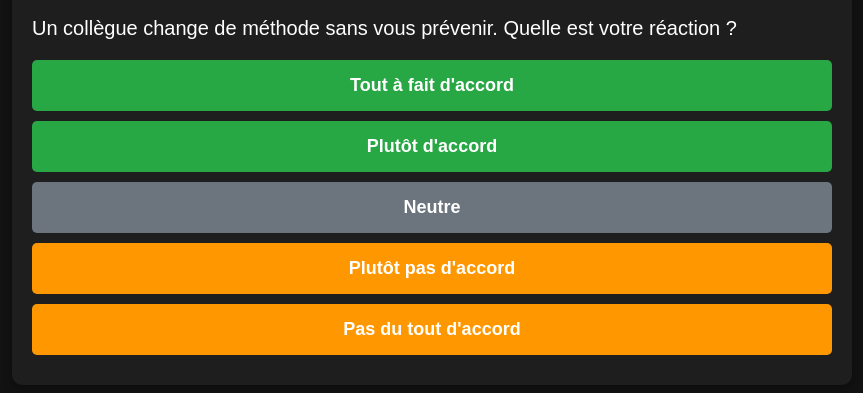
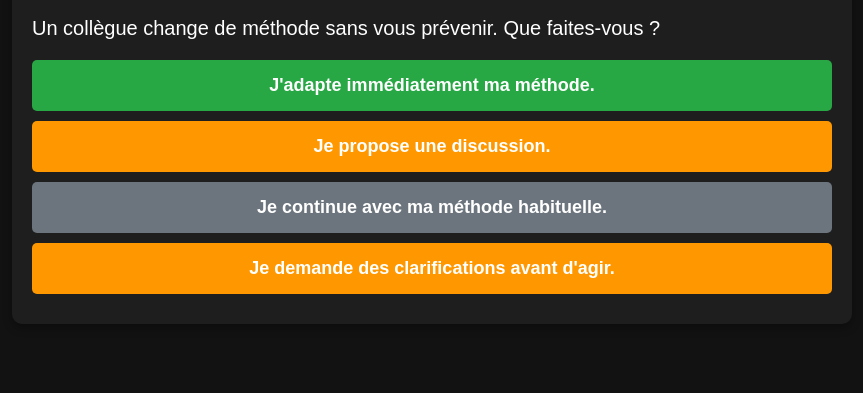
Before and after one commit to pumagic/igael, a plain HTML site: page index.html in a window 1280 px wide. Shown: the part 91-484 px from the top of the page, without its empty margins (208-1071 px from the left). Drawn offline with Linux system fonts and the light colour scheme.

Commit message:
Update index.html

```diff
--- a/index.html
+++ b/index.html
@@ -5,18 +5,17 @@
     <meta name="viewport" content="width=device-width, initial-scale=1.0">
     <title>Test d'adaptation au changement</title>
     <style>
-        /* Style global */
         body {
             font-family: Arial, sans-serif;
-            background-color: #121212; /* Fond sombre */
-            color: #ffffff; /* Texte clair */
+            background-color: #121212;
+            color: #ffffff;
             margin: 0;
             padding: 20px;
         }
         .card {
             max-width: 800px;
             margin: 0 auto;
-            background: #1e1e1e; /* Fond légèrement plus clair */
+            background: #1e1e1e;
             padding: 20px;
             border-radius: 10px;
             box-shadow: 0 4px 10px rgba(0, 0, 0, 0.3);
@@ -26,12 +25,11 @@
             font-size: 26px;
             font-weight: bold;
             margin-bottom: 20px;
-            color: #00ff7f; /* Vert lumineux */
+            color: #00ff7f;
         }
         .question {
             font-size: 20px;
             margin: 20px 0;
-            color: #ffffff; /* Texte toujours blanc */
         }
         .answers button {
             display: block;
@@ -45,25 +43,25 @@
             font-weight: bold;
         }
         .answers button.agree {
-            background-color: #28a745; /* Vert pour accord */
-            color: #ffffff; /* Texte blanc */
+            background-color: #28a745;
+            color: #ffffff;
         }
         .answers button.agree:hover {
-            background-color: #218838; /* Vert foncé pour survol */
+            background-color: #218838;
         }
         .answers button.neutral {
-            background-color: #6c757d; /* Gris pour neutre */
-            color: #ffffff; /* Texte blanc */
+            background-color: #6c757d;
+            color: #ffffff;
         }
         .answers button.neutral:hover {
-            background-color: #5a6268; /* Gris foncé */
+            background-color: #5a6268;
         }
         .answers button.disagree {
-            background-color: #ff9800; /* Orange pour désaccord */
-            color: #ffffff; /* Texte blanc */
+            background-color: #ff9800;
+            color: #ffffff;
         }
         .answers button.disagree:hover {
-            background-color: #e68900; /* Orange foncé */
+            background-color: #e68900;
         }
         .results {
             text-align: center;
@@ -81,13 +79,13 @@
             border-radius: 10px;
         }
         .progress-bar.green {
-            background-color: #28a745; /* Vert */
+            background-color: #28a745;
         }
         .progress-bar.orange {
-            background-color: #ffc107; /* Orange */
+            background-color: #ffc107;
         }
         .progress-bar.red {
-            background-color: #dc3545; /* Rouge */
+            background-color: #dc3545;
         }
         .download-btn {
             display: inline-block;
@@ -112,28 +110,27 @@
     </div>
 
     <script>
-        /* Questions complètes */
         const questions = [
-            { text: "Un collègue change de méthode sans vous prévenir. Quelle est votre réaction ?", dimensions: ["Flexibilité", "Collaboration"] },
-            { text: "Vous recevez un retour négatif sur votre travail. Quelle est votre réaction ?", dimensions: ["Résilience", "Flexibilité"] },
-            { text: "On vous demande de résoudre un problème inattendu en 1 heure. Que faites-vous ?", dimensions: ["Gestion du Stress", "Analyse"] },
-            { text: "Un conflit éclate dans votre équipe. Que faites-vous ?", dimensions: ["Collaboration", "Gestion du Stress"] },
-            { text: "Vous êtes chargé(e) d'un projet de dernière minute. Comment gérez-vous la situation ?", dimensions: ["Gestion du Stress", "Organisation"] },
-            { text: "Vous apprenez qu'une erreur coûteuse a été commise par votre équipe. Quelle est votre première action ?", dimensions: ["Leadership", "Gestion du Stress"] },
-            { text: "On vous propose une méthode radicalement différente pour effectuer votre travail. Quelle est votre approche ?", dimensions: ["Flexibilité", "Créativité"] },
-            { text: "Vous devez collaborer avec une personne ayant des idées opposées aux vôtres. Comment réagissez-vous ?", dimensions: ["Collaboration", "Résilience"] },
-            { text: "Une tâche doit être réalisée rapidement avec peu d'instructions. Comment procédez-vous ?", dimensions: ["Analyse", "Initiative"] },
-            { text: "Un changement majeur est annoncé dans votre organisation. Quelle est votre réaction ?", dimensions: ["Adaptabilité", "Flexibilité"] },
-            { text: "Votre supérieur vous demande un rapport complet en urgence. Que faites-vous ?", dimensions: ["Organisation", "Gestion du Stress"] },
-            { text: "Vous découvrez un conflit latent entre deux membres de votre équipe. Comment intervenez-vous ?", dimensions: ["Leadership", "Collaboration"] },
-            { text: "On vous demande d'utiliser un nouvel outil technologique que vous ne maîtrisez pas. Comment réagissez-vous ?", dimensions: ["Apprentissage", "Flexibilité"] },
-            { text: "Votre collègue critique ouvertement votre travail en réunion. Que faites-vous ?", dimensions: ["Résilience", "Collaboration"] },
-            { text: "On vous confie un projet complexe sans beaucoup de ressources. Comment le gérez-vous ?", dimensions: ["Initiative", "Analyse"] },
-            { text: "Vous remarquez une baisse de motivation dans votre équipe. Quelle est votre approche ?", dimensions: ["Leadership", "Empathie"] },
-            { text: "On vous demande d'implémenter un changement sans explication claire. Que faites-vous ?", dimensions: ["Flexibilité", "Créativité"] },
-            { text: "Vous avez plusieurs tâches importantes à accomplir simultanément. Comment vous organisez-vous ?", dimensions: ["Organisation", "Gestion du Stress"] },
-            { text: "Votre équipe exprime des inquiétudes face à un changement imminent. Comment les gérez-vous ?", dimensions: ["Leadership", "Empathie"] },
-            { text: "Vous êtes confronté(e) à une situation que vous ne comprenez pas. Quelle est votre première action ?", dimensions: ["Analyse", "Apprentissage"] }
+            { text: "Un collègue change de méthode sans vous prévenir. Que faites-vous ?", dimensions: ["Flexibilité", "Collaboration"], options: ["J'adapte immédiatement ma méthode.", "Je propose une discussion.", "Je continue avec ma méthode habituelle.", "Je demande des clarifications avant d'agir."] },
+            { text: "On vous demande de résoudre un problème inattendu en 1 heure. Que faites-vous ?", dimensions: ["Gestion du Stress", "Analyse"], options: ["Je me concentre et travaille rapidement.", "J'analyse calmement la situation.", "Je demande de l'aide.", "Je repousse la tâche."] },
+            { text: "Un conflit éclate dans votre équipe. Que faites-vous ?", dimensions: ["Collaboration", "Leadership"], options: ["J'interviens immédiatement pour calmer la situation.", "J'observe avant d'agir pour comprendre.", "Je délègue à un supérieur.", "Je laisse l'équipe gérer seule."] },
+            { text: "Vous recevez un retour négatif sur votre travail. Quelle est votre réaction ?", dimensions: ["Résilience", "Flexibilité"], options: ["Je prends le retour comme une opportunité.", "Je discute pour clarifier les points.", "Je me sens démotivé.", "J'ignore le retour."] },
+            { text: "On vous confie un projet complexe sans ressources. Que faites-vous ?", dimensions: ["Initiative", "Analyse"], options: ["Je trouve des solutions créatives.", "Je priorise les tâches essentielles.", "Je demande un support externe.", "Je signale les difficultés."] },
+            { text: "Vous devez collaborer avec une personne ayant des idées opposées. Que faites-vous ?", dimensions: ["Collaboration", "Résilience"], options: ["Je trouve un terrain d'entente.", "Je propose des compromis.", "Je me concentre sur mes idées.", "Je refuse de collaborer."] },
+            { text: "Un changement majeur est annoncé. Comment réagissez-vous ?", dimensions: ["Adaptabilité", "Flexibilité"], options: ["J'accueille le changement positivement.", "Je m'informe sur les impacts.", "J'exprime mes doutes.", "Je suis réticent au changement."] },
+            { text: "Vous devez utiliser un nouvel outil que vous ne maîtrisez pas. Que faites-vous ?", dimensions: ["Apprentissage", "Flexibilité"], options: ["Je m'y plonge immédiatement.", "Je demande une formation.", "Je prends mon temps pour m'y adapter.", "Je refuse de l'utiliser."] },
+            { text: "Votre équipe exprime des inquiétudes face à un changement. Que faites-vous ?", dimensions: ["Leadership", "Empathie"], options: ["Je les rassure et propose des solutions.", "Je m'assure de leur écoute active.", "Je leur dis d'accepter la situation.", "J'ignore leurs inquiétudes."] },
+            { text: "Vous avez plusieurs tâches importantes simultanément. Que faites-vous ?", dimensions: ["Organisation", "Gestion du Stress"], options: ["Je priorise les tâches.", "Je délègue si possible.", "Je fais tout en même temps.", "Je reporte certaines tâches."] },
+            { text: "Un collègue critique votre travail en réunion. Comment réagissez-vous ?", dimensions: ["Résilience", "Collaboration"], options: ["Je réponds calmement avec des faits.", "Je demande une clarification après la réunion.", "Je prends cela personnellement.", "Je reste silencieux et ignore."] },
+            { text: "On vous demande d'améliorer un processus inefficace. Que faites-vous ?", dimensions: ["Créativité", "Analyse"], options: ["Je propose une nouvelle solution immédiatement.", "Je m'appuie sur des cas existants.", "Je demande à quelqu'un d'autre de s'en occuper.", "Je ne fais pas de changement."] },
+            { text: "Votre manager vous confie un rapport urgent. Que faites-vous ?", dimensions: ["Organisation", "Initiative"], options: ["Je commence immédiatement et me concentre.", "Je demande des précisions sur le contenu.", "Je sollicite l'aide d'un collègue.", "Je signale que le délai est irréaliste."] },
+            { text: "Votre équipe est démotivée. Que faites-vous ?", dimensions: ["Leadership", "Empathie"], options: ["Je motive avec des encouragements.", "Je propose une discussion ouverte.", "Je les laisse gérer leur motivation.", "Je ne fais rien de particulier."] },
+            { text: "Vous remarquez un conflit latent dans une équipe. Comment réagissez-vous ?", dimensions: ["Collaboration", "Leadership"], options: ["J'interviens pour faciliter la discussion.", "Je prends des mesures pour éviter l'escalade.", "J'ignore la situation.", "Je transfère la responsabilité à un autre manager."] },
+            { text: "Un processus change soudainement. Comment gérez-vous cela ?", dimensions: ["Adaptabilité", "Flexibilité"], options: ["Je m'adapte immédiatement.", "Je demande des explications.", "Je suis réticent mais m'adapte avec le temps.", "Je résiste au changement."] },
+            { text: "Une tâche complexe arrive sans instructions. Que faites-vous ?", dimensions: ["Initiative", "Analyse"], options: ["Je fais des recherches pour commencer.", "Je demande des clarifications.", "Je remets la tâche à plus tard.", "Je délègue à quelqu'un d'autre."] },
+            { text: "Votre manager vous demande de travailler sur un domaine inconnu. Que faites-vous ?", dimensions: ["Apprentissage", "Initiative"], options: ["Je m'y mets immédiatement en apprenant.", "Je demande une formation.", "Je refuse et propose autre chose.", "Je cherche à éviter cette tâche."] },
+            { text: "Vous avez peu de temps pour un projet important. Comment vous organisez-vous ?", dimensions: ["Organisation", "Flexibilité"], options: ["Je priorise les tâches clés.", "Je demande une extension de délai.", "Je fais tout à moitié.", "Je reporte les projets moins importants."] },
+            { text: "Un collègue propose une idée nouvelle mais risquée. Que faites-vous ?", dimensions: ["Créativité", "Collaboration"], options: ["J'encourage l'idée et aide à l'améliorer.", "Je discute des avantages et des risques.", "Je préfère ne pas prendre de risques.", "Je rejette l'idée immédiatement."] }
         ];
 
         let currentQuestionIndex = 0;
@@ -152,7 +149,6 @@
             "Initiative": 0
         };
 
-        /* Afficher une question */
         function showQuestion() {
             const questionContainer = document.getElementById("question-container");
             const answersContainer = document.getElementById("answers");
@@ -161,19 +157,17 @@
                 const question = questions[currentQuestionIndex];
                 questionContainer.textContent = question.text;
 
-                answersContainer.innerHTML = `
-                    <button class="agree" onclick="submitAnswer(5)">Tout à fait d'accord</button>
-                    <button class="agree" onclick="submitAnswer(4)">Plutôt d'accord</button>
-                    <button class="neutral" onclick="submitAnswer(3)">Neutre</button>
-                    <button class="disagree" onclick="submitAnswer(2)">Plutôt pas d'accord</button>
-                    <button class="disagree" onclick="submitAnswer(1)">Pas du tout d'accord</button>
-                `;
+                answersContainer.innerHTML = question.options
+                    .map(
+                        (option, index) =>
+                            `<button class="${index === 0 ? 'agree' : index === 2 ? 'neutral' : 'disagree'}" onclick="submitAnswer(${index + 1})">${option}</button>`
+                    )
+                    .join("");
             } else {
                 showResults();
             }
         }
 
-        /* Enregistrer la réponse */
         function submitAnswer(score) {
             const question = questions[currentQuestionIndex];
             question.dimensions.forEach((dimension) => {
@@ -184,7 +178,6 @@
             showQuestion();
         }
 
-        /* Afficher les résultats */
         function showResults() {
             const card = document.querySelector(".card");
 
@@ -195,7 +188,6 @@
             `;
         }
 
-        /* Générer les jauges colorées */
         function generateResultBars() {
             return Object.entries(results)
                 .map(([dimension, score]) => {
@@ -218,7 +210,6 @@
                 .join("");
         }
 
-        /* Télécharger les résultats */
         function downloadResults() {
             const report = `
                 Résultats du Test d'adaptation au changement
```
